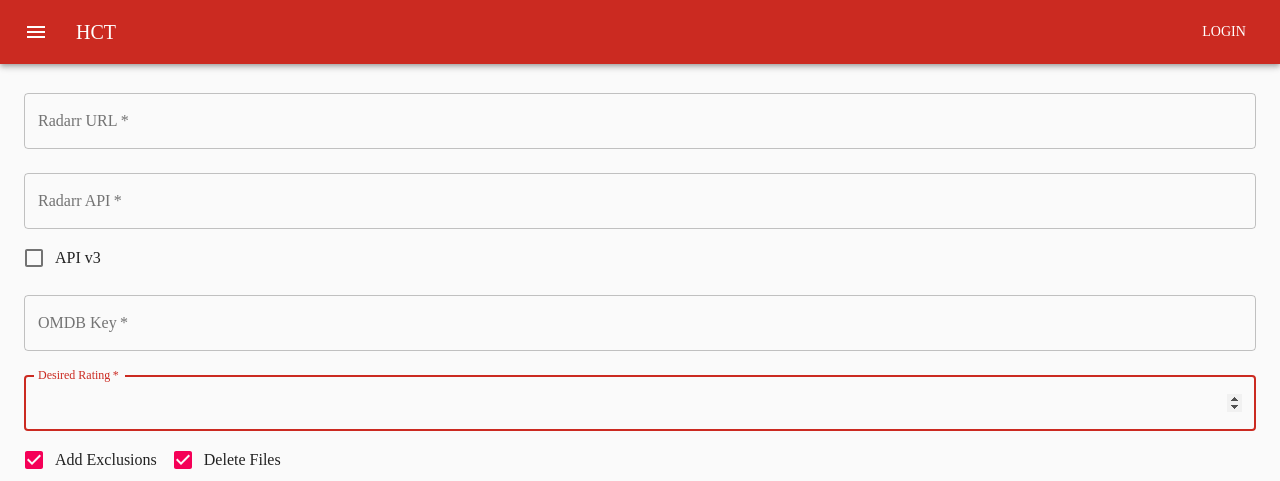
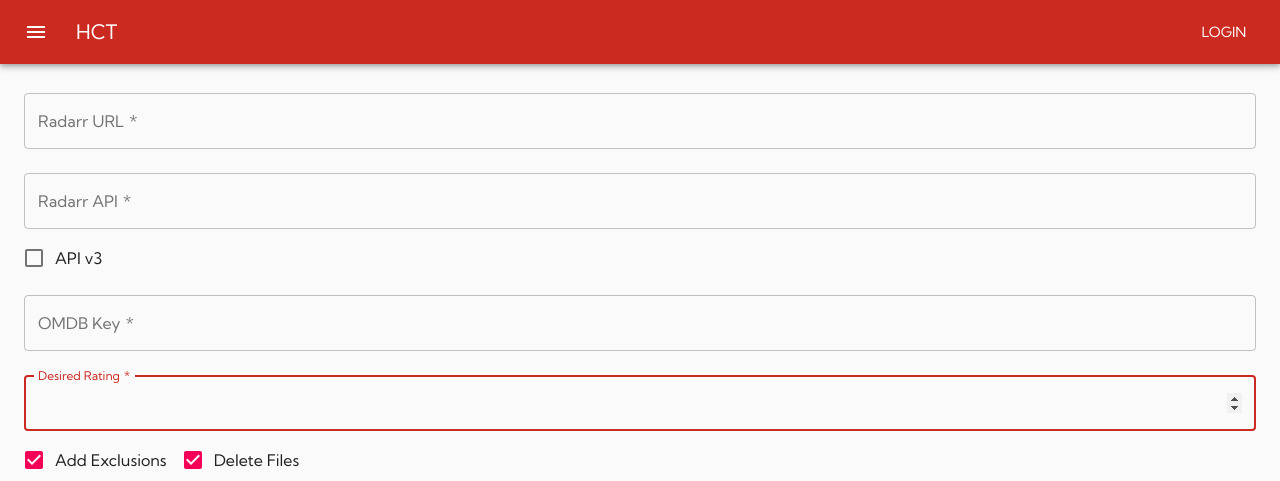
Before and after one commit to luluhoc/home-cinema-toolkit, a React (Create React App) app in the folder client/: page / in a window 1280 px wide. Shown: the top 481 px of the page. Built offline with nearby package versions, Linux system fonts and the light colour scheme.

Commit message:
font error in light mode

```diff
--- a/client/src/components/App.jsx
+++ b/client/src/components/App.jsx
@@ -52,7 +52,20 @@ const lightTheme = {
     },
   },
   typography: {
-    fontFamily: '"Manrope", serif',
+    fontFamily: '"Kumbh Sans", serif',
+  },
+  overrides: {
+    MuiOutlinedInput: {
+      input: {
+        '&:-webkit-autofill': {
+          WebkitBoxShadow: '0 0 0 100px #071c2b inset',
+          WebkitTextFillColor: '#fff',
+        },
+        '&:-webkit-calendar-picker-indicator': {
+          filter: 'invert',
+        },
+      },
+    },
   },
 };
 
```
